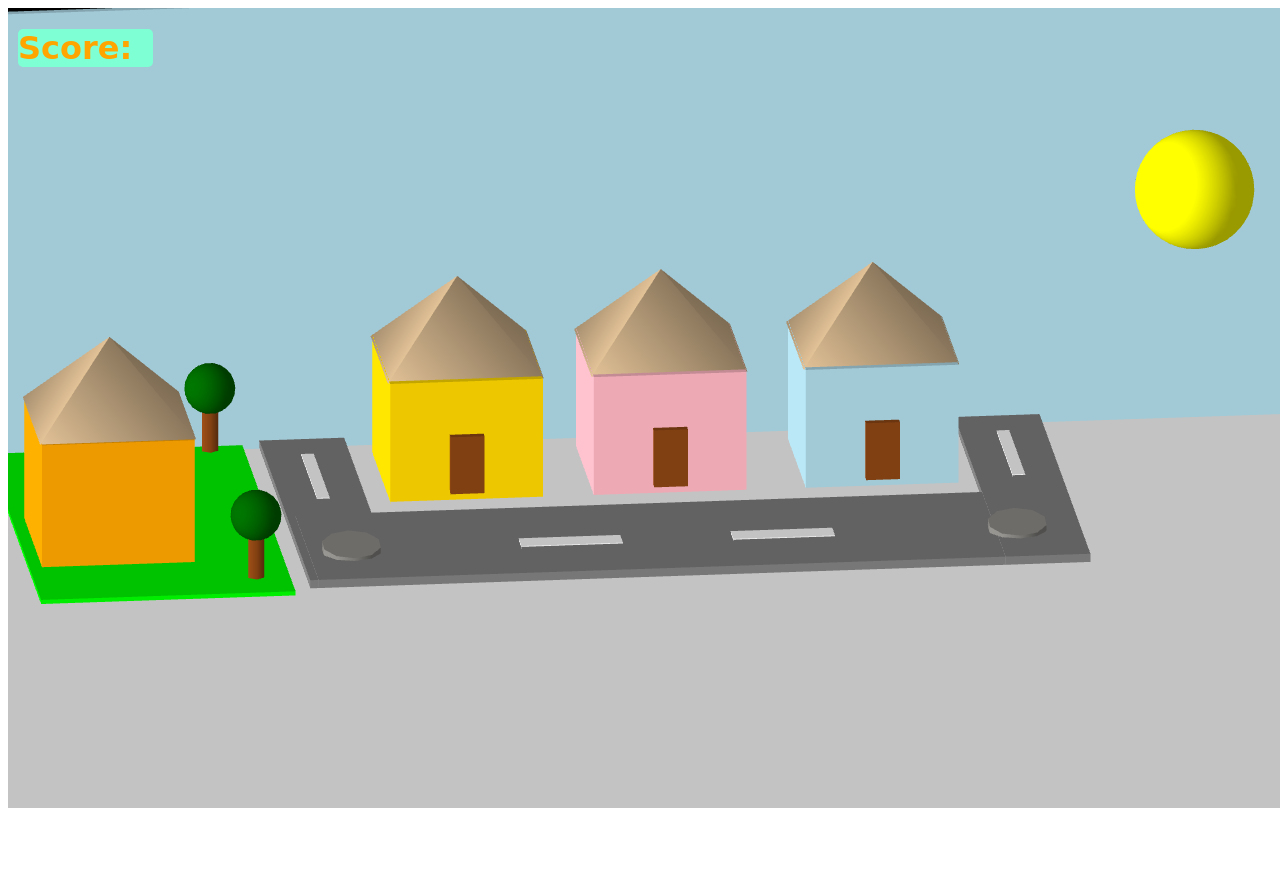
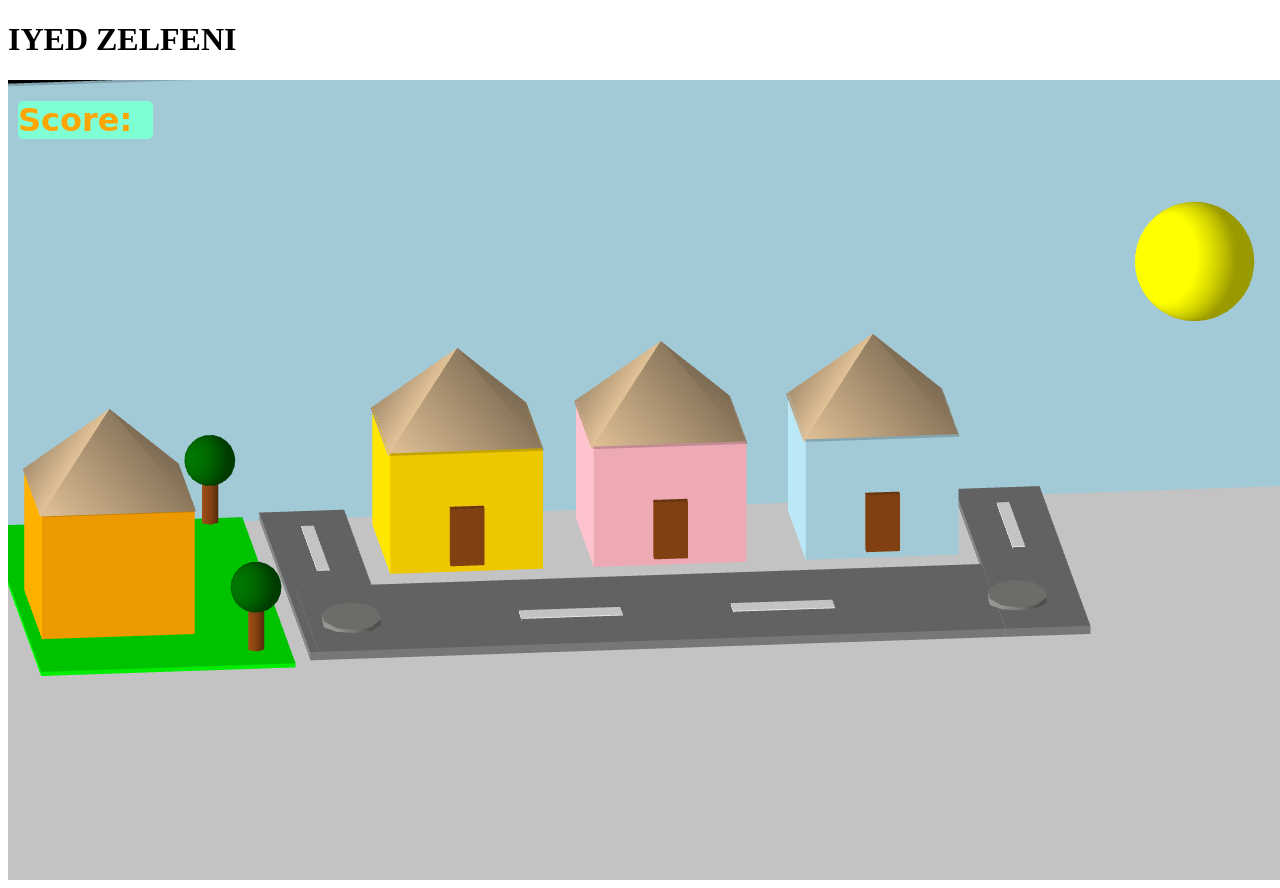
Before and after one commit to med686/threecar, a plain HTML site: page index.html in a window 1280 px wide. Before the commit the page ends 816 px from the top, so only its background shows below. Drawn offline with nearby package versions, Linux system fonts and the light colour scheme.

Commit message:
theni commit

```diff
--- a/index.html
+++ b/index.html
@@ -8,6 +8,7 @@
     <script src="https://cdnjs.cloudflare.com/ajax/libs/three.js/r128/three.min.js"></script>
 </head>
 <body>
+    <h1>IYED ZELFENI</h1>
     <h1 style="position: absolute;font-family: cursive; margin-left: 10px;background-color: aquamarine;width: 135px;color: orange;border-radius: 5px;">Score:</h1>
     <script src="./threedcar.js"></script>
 </body>
```
